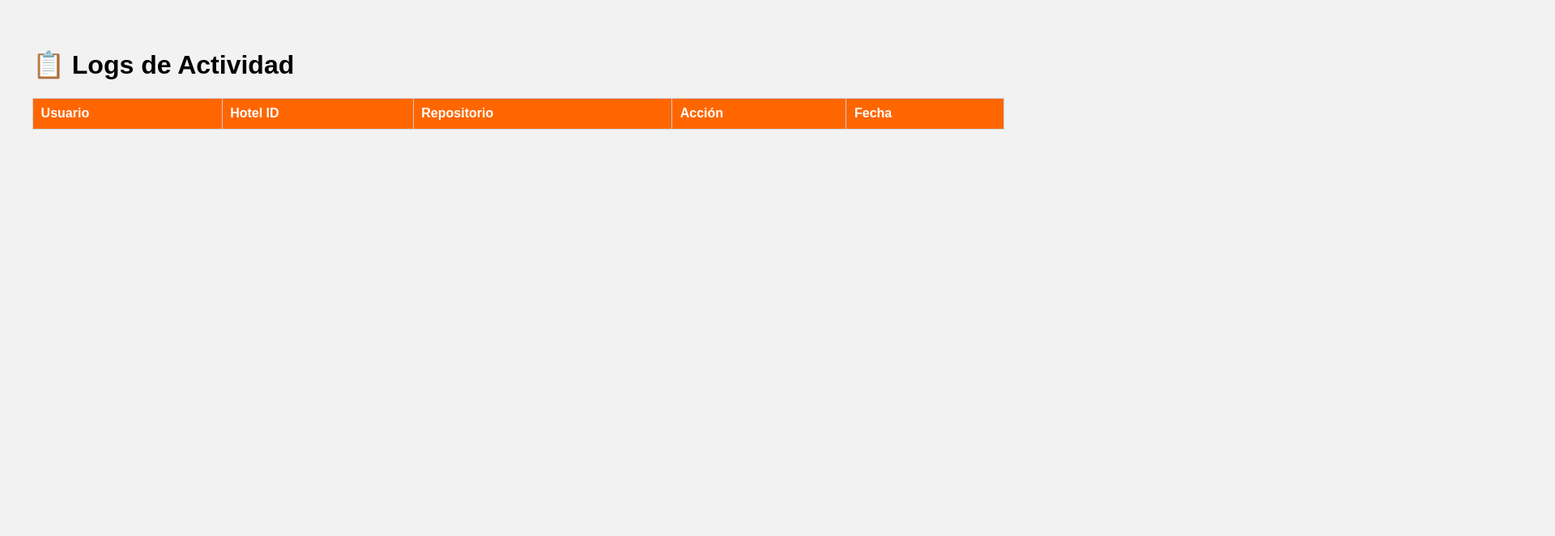
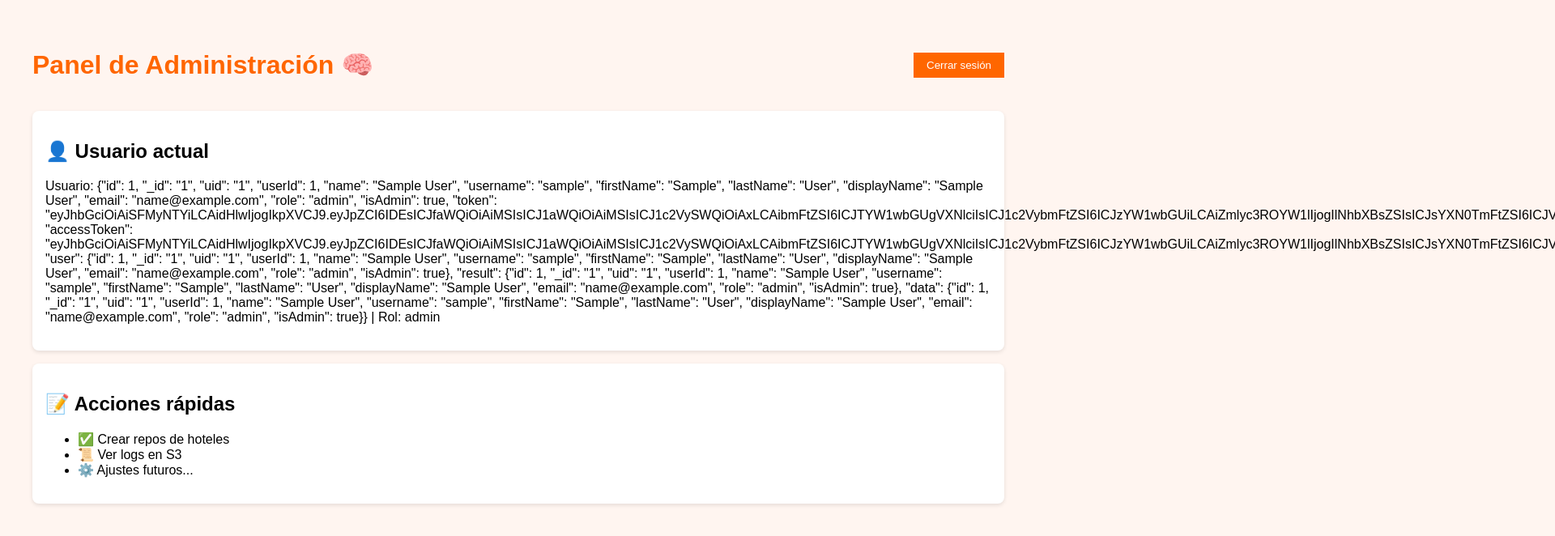
Before and after one commit to gr-hub-projects/CREADOR_MAESTRO, a plain HTML site: page admin.html in a window 1280 px wide. Shown: the top 662 px of the page at 81% size, 1920 px wide, since content can reach past the window. Drawn offline with Linux system fonts and the light colour scheme; no server answers; sample sign-in values are in the browser's storage.

Commit message:
Update admin.html

```diff
--- a/admin.html
+++ b/admin.html
@@ -1,52 +1,51 @@
 <!DOCTYPE html>
 <html lang="es">
 <head>
-  <meta charset="UTF-8" />
+  <meta charset="UTF-8">
   <title>Panel Admin</title>
-  <meta name="viewport" content="width=device-width, initial-scale=1.0" />
+  <meta name="viewport" content="width=device-width, initial-scale=1.0">
   <style>
-    body { font-family: Arial; padding: 2rem; background: #f2f2f2; }
-    table { width: 100%; border-collapse: collapse; margin-top: 1rem; background: #fff; }
-    th, td { padding: .6rem; border: 1px solid #ccc; text-align: left; }
-    th { background: #ff6600; color: #fff; }
+    body { font-family: sans-serif; padding: 2rem; background: #fff5f0; }
+    h1 { color: #ff6600; }
+    .topbar { display: flex; justify-content: space-between; align-items: center; }
+    button { background: #ff6600; color: #fff; border: none; padding: .5rem 1rem; cursor: pointer; }
+    .card { background: white; padding: 1rem; margin-top: 1rem; border-radius: 8px; box-shadow: 0 2px 5px rgba(0,0,0,0.1); }
   </style>
 </head>
 <body>
-  <h1>📋 Logs de Actividad</h1>
-  <table>
-    <thead><tr><th>Usuario</th><th>Hotel ID</th><th>Repositorio</th><th>Acción</th><th>Fecha</th></tr></thead>
-    <tbody id="logTable"></tbody>
-  </table>
+  <div class="topbar">
+    <h1>Panel de Administración 🧠</h1>
+    <button onclick="logout()">Cerrar sesión</button>
+  </div>
+
+  <div class="card">
+    <h2>👤 Usuario actual</h2>
+    <p id="user-info"></p>
+  </div>
+
+  <div class="card">
+    <h2>📝 Acciones rápidas</h2>
+    <ul>
+      <li>✅ Crear repos de hoteles</li>
+      <li>📜 Ver logs en S3</li>
+      <li>⚙️ Ajustes futuros...</li>
+    </ul>
+  </div>
 
   <script>
     const user = localStorage.getItem('user');
     const role = localStorage.getItem('role');
+
     if (!user || role !== 'admin') {
       window.location.href = 'index.html';
+    } else {
+      document.getElementById('user-info').textContent = `Usuario: ${user} | Rol: ${role}`;
     }
 
-    // URL pública del logs.json en S3 (ajusta bucket / configuración)
-    const LOGS_URL = 'https://hotel-repos-logs-miguel.s3.us-east-2.amazonaws.com/logs.json';
-
-    fetch(LOGS_URL)
-      .then(r => r.json())
-      .then(data => {
-        const tbody = document.getElementById('logTable');
-        data.reverse().forEach(log => {
-          const row = document.createElement('tr');
-          row.innerHTML = `
-            <td>${log.user}</td>
-            <td>${log.hotelId}</td>
-            <td>${log.repoName}</td>
-            <td>${log.action}</td>
-            <td>${new Date(log.timestamp).toLocaleString()}</td>
-          `;
-          tbody.appendChild(row);
-        });
-      })
-      .catch(err => {
-        console.error('No se pudo cargar logs:', err);
-      });
+    function logout() {
+      localStorage.clear();
+      window.location.href = 'index.html';
+    }
   </script>
 </body>
 </html>
```
